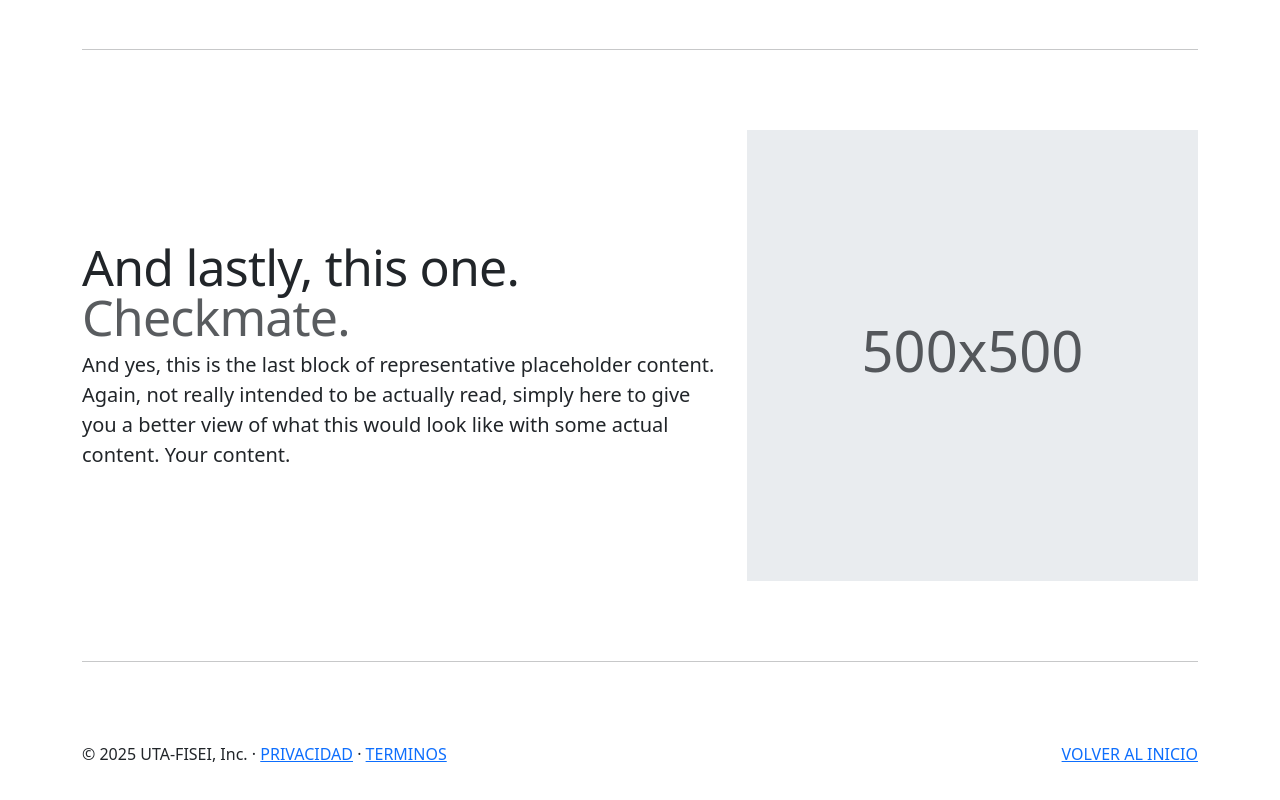
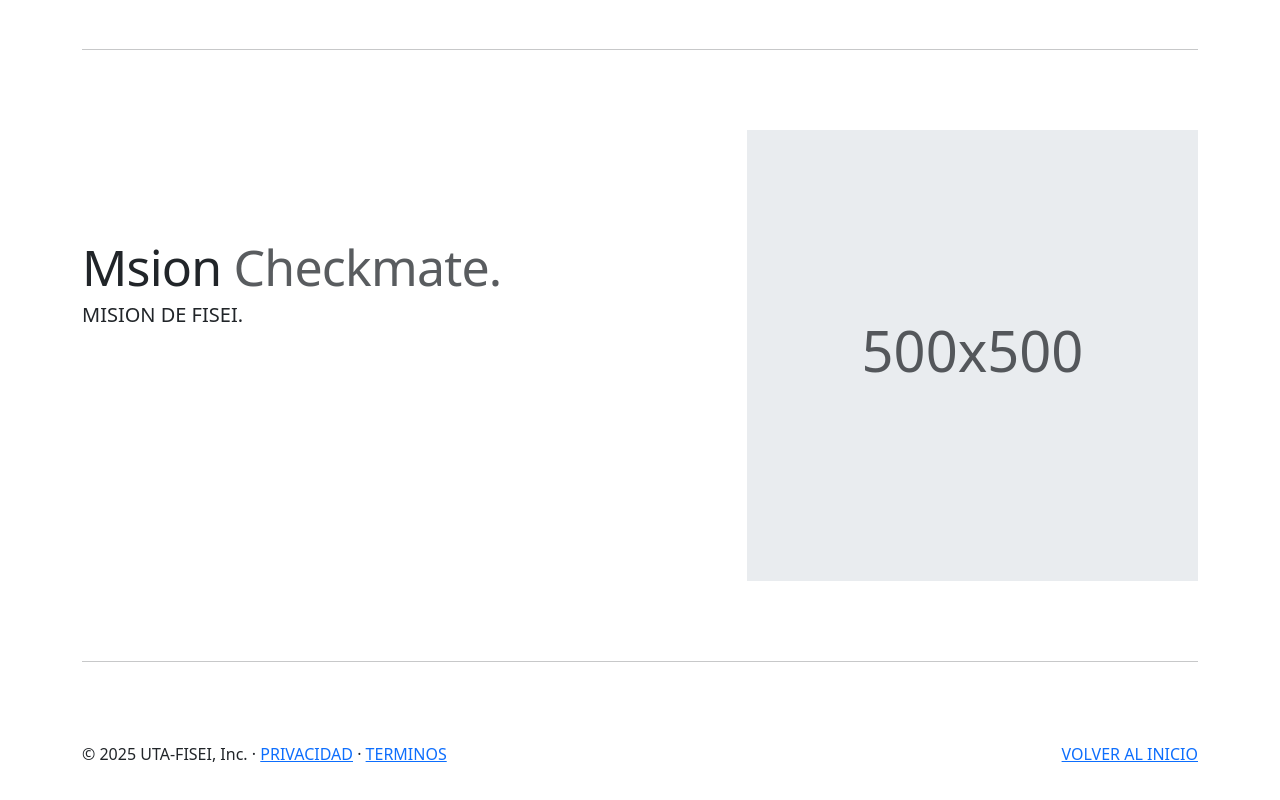
Before and after one commit to AdrianMora8/Nuevo, a plain HTML site: page index.html in a window 1280 px wide. Shown: the part 2260-3060 px from the top of the page. Drawn offline with Linux system fonts and the light colour scheme.

Commit message:
se agrego mision-vision

```diff
--- a/index.html
+++ b/index.html
@@ -306,8 +306,8 @@
 
     <div class="row featurette">
       <div class="col-md-7">
-        <h2 class="featurette-heading fw-normal lh-1">And lastly, this one. <span class="text-body-secondary">Checkmate.</span></h2>
-        <p class="lead">And yes, this is the last block of representative placeholder content. Again, not really intended to be actually read, simply here to give you a better view of what this would look like with some actual content. Your content.</p>
+        <h2 class="featurette-heading fw-normal lh-1">Msion <span class="text-body-secondary">Checkmate.</span></h2>
+        <p class="lead">MISION DE FISEI.</p>
       </div>
       <div class="col-md-5">
         <svg class="bd-placeholder-img bd-placeholder-img-lg featurette-image img-fluid mx-auto" width="500" height="500" xmlns="http://www.w3.org/2000/svg" role="img" aria-label="Placeholder: 500x500" preserveAspectRatio="xMidYMid slice"><title>Placeholder</title><rect width="100%" height="100%" fill="var(--bs-secondary-bg)"/><text x="50%" y="50%" fill="var(--bs-secondary-color)" dy=".3em">500x500</text></svg>
```
